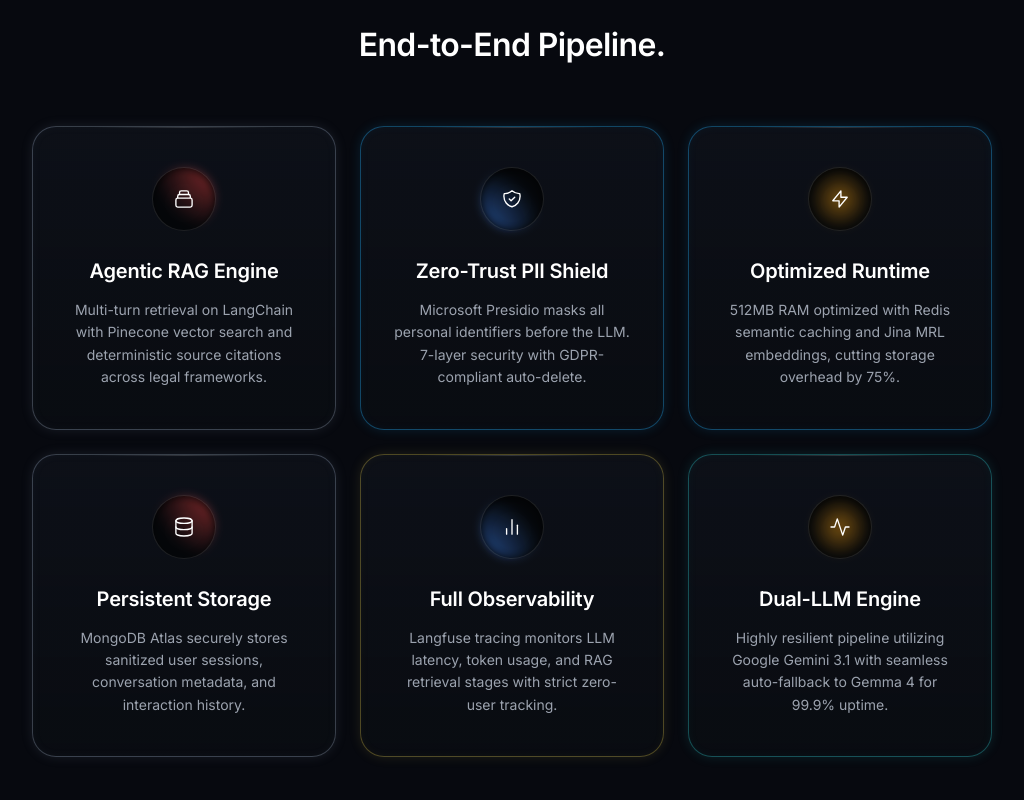
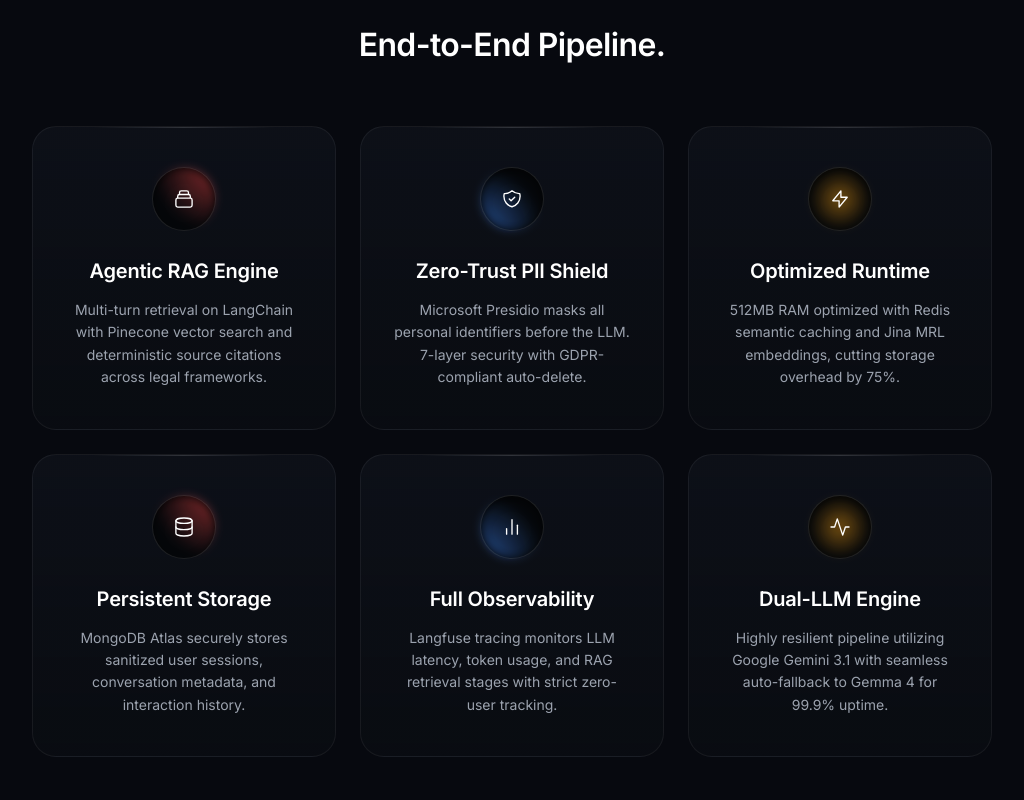
Before and after one commit to Ambuj123-lab/Citizen-Safety-AI-Assistant, a React app in the folder frontend/: page /login in a window 1280 px wide. Shown: the part 760-1560 px from the top of the page, without its empty margins (128-1152 px from the left). Built offline with nearby package versions, Linux system fonts and the light colour scheme; no server answers; the HTML template or start-up script is replaced by a standard one.

Commit message:
style: Change card border animation to red/purple and activate only on hover

```diff
--- a/frontend/src/index.css
+++ b/frontend/src/index.css
@@ -145,10 +145,9 @@
 }
 
 @keyframes border-pulse-colors {
-  0% { border-color: rgba(6, 182, 212, 0.4); box-shadow: 0 0 12px rgba(6, 182, 212, 0.15), inset 0 0 10px rgba(6, 182, 212, 0.05); } /* Cyan */
-  33% { border-color: rgba(59, 130, 246, 0.4); box-shadow: 0 0 12px rgba(59, 130, 246, 0.15), inset 0 0 10px rgba(59, 130, 246, 0.05); } /* Blue */
-  66% { border-color: rgba(245, 158, 11, 0.4); box-shadow: 0 0 12px rgba(245, 158, 11, 0.15), inset 0 0 10px rgba(245, 158, 11, 0.05); } /* Amber */
-  100% { border-color: rgba(6, 182, 212, 0.4); box-shadow: 0 0 12px rgba(6, 182, 212, 0.15), inset 0 0 10px rgba(6, 182, 212, 0.05); }
+  0% { border-color: rgba(239, 68, 68, 0.7); box-shadow: 0 0 20px rgba(239, 68, 68, 0.25), inset 0 0 15px rgba(239, 68, 68, 0.1); } /* Red */
+  50% { border-color: rgba(139, 92, 246, 0.7); box-shadow: 0 0 20px rgba(139, 92, 246, 0.25), inset 0 0 15px rgba(139, 92, 246, 0.1); } /* Deep Purple */
+  100% { border-color: rgba(239, 68, 68, 0.7); box-shadow: 0 0 20px rgba(239, 68, 68, 0.25), inset 0 0 15px rgba(239, 68, 68, 0.1); } /* Red */
 }
 
 /* --- Animation Utility Classes --- */
--- a/frontend/src/pages/Login.jsx
+++ b/frontend/src/pages/Login.jsx
@@ -302,7 +302,7 @@
                             ];
 
                             return (
-                            <div key={i} className="animate-border-pulse" style={{
+                            <div key={i} style={{
                                 background: 'linear-gradient(180deg, rgba(22, 27, 38, 0.4) 0%, rgba(10, 13, 18, 0.8) 100%)',
                                 border: '1px solid rgba(255,255,255,0.06)',
                                 borderRadius: '24px',
@@ -314,17 +314,14 @@
                                 transition: 'all 0.4s cubic-bezier(0.4, 0, 0.2, 1)',
                                 cursor: 'pointer',
                                 position: 'relative',
-                                overflow: 'hidden',
-                                animationDelay: `${i * -1.2}s`
+                                overflow: 'hidden'
                             }}
                             onMouseOver={e => {
-                                e.currentTarget.style.animation = 'none';
-                                e.currentTarget.style.borderColor = 'rgba(255,255,255,0.8)';
-                                e.currentTarget.style.boxShadow = '0 0 30px rgba(255,255,255,0.1), inset 0 0 20px rgba(255,255,255,0.05)';
+                                e.currentTarget.style.animation = 'border-pulse-colors 2s infinite alternate';
                                 e.currentTarget.style.transform = 'translateY(-8px) scale(1.02)';
                             }}
                             onMouseOut={e => {
-                                e.currentTarget.style.animation = ''; // restores class animation
+                                e.currentTarget.style.animation = 'none';
                                 e.currentTarget.style.borderColor = 'rgba(255,255,255,0.06)';
                                 e.currentTarget.style.boxShadow = 'none';
                                 e.currentTarget.style.transform = 'translateY(0) scale(1)';
```
